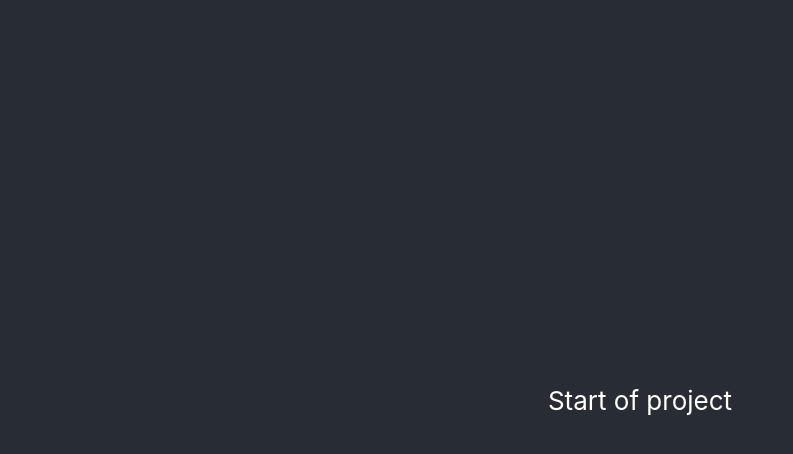
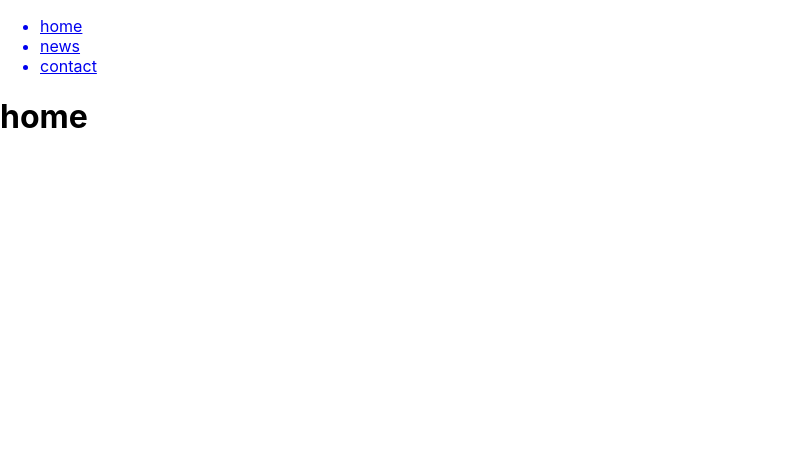
Before and after one commit to YonaMoreda/news-aggregator-project, a React (Create React App) app: page / in a window 1280 px wide. Shown: the top 454 px of the page, without its empty margins (0-793 px from the left). Built offline with nearby package versions, Linux system fonts and the light colour scheme.

Commit message:
basic routing for the news component using jsonplacceholder api

```diff
--- a/package.json
+++ b/package.json
@@ -10,6 +10,7 @@
     "gh-pages": "^3.1.0",
     "react": "^17.0.1",
     "react-dom": "^17.0.1",
+    "react-router-dom": "^5.2.0",
     "react-scripts": "4.0.1",
     "web-vitals": "^0.2.4"
   },
--- a/src/Components/App.js
+++ b/src/Components/App.js
@@ -1,12 +1,12 @@
-import logo from '../Resources/logo.svg';
-import '../Stylesheets/App.css';
+// import logo from "../Resources/logo.svg";
+// import "../Stylesheets/App.css";
 import React from "react";
-
+import { HomePage } from "./Home";
 function App() {
   return (
     <div className="App">
       <header className="App-header">
-                Start of project
+        <HomePage />
       </header>
     </div>
   );
--- /dev/null
+++ b/src/Components/Contact.jsx
@@ -0,0 +1,9 @@
+import React from "react";
+
+export default function Contact() {
+  return (
+    <div>
+      <h1>contact page</h1>
+    </div>
+  );
+}
--- /dev/null
+++ b/src/Components/Home.jsx
@@ -0,0 +1,27 @@
+import React from "react";
+import Navigation from "./Navigation";
+import Contact from "./Contact";
+import News from "./News";
+import { BrowserRouter as Router, Route } from "react-router-dom";
+import NewsDetail from "./NewsDetail";
+const Home = () => {
+  return (
+    <>
+      <h1>home</h1>
+    </>
+  );
+};
+
+export const HomePage = () => {
+  return (
+    <>
+      <Router>
+        <Navigation />
+        <Route exact path="/" component={Home} />
+        <Route exact path="/news" component={News} />
+        <Route exact path="/contact" component={Contact} />
+        <Route path="/news/:id" component={NewsDetail} />
+      </Router>
+    </>
+  );
+};
--- /dev/null
+++ b/src/Components/Navigation.jsx
@@ -0,0 +1,21 @@
+import React from "react";
+import { Link } from "react-router-dom";
+
+const Navigation = () => {
+  return (
+    <>
+      <ul>
+        <Link to="/">
+          <li>home</li>
+        </Link>
+        <Link to="/news">
+          <li>news</li>
+        </Link>
+        <Link to="/contact">
+          <li>contact</li>
+        </Link>
+      </ul>
+    </>
+  );
+};
+export default Navigation;
--- /dev/null
+++ b/src/Components/News.jsx
@@ -0,0 +1,25 @@
+import React, { useState, useEffect } from "react";
+import { Link } from "react-router-dom";
+function News() {
+  useEffect(() => {
+    fetchNews();
+  }, []);
+  const [items, setItems] = useState([]);
+  const fetchNews = async () => {
+    const data = await fetch("https://jsonplaceholder.typicode.com/posts");
+    const items = await data.json();
+    setItems(items);
+  };
+  return (
+    <>
+      {items.map((data) => {
+        return (
+          <h5 key={data.id}>
+            <Link to={`/news/${data.id}`}>{data.title}</Link>
+          </h5>
+        );
+      })}
+    </>
+  );
+}
+export default News;
--- /dev/null
+++ b/src/Components/NewsDetail.jsx
@@ -0,0 +1,23 @@
+import React, { useState, useEffect } from "react";
+
+function NewsDetail({ match }) {
+  useEffect(() => {
+    fetchDetail();
+  });
+  const [item, setItem] = useState([]);
+
+  const fetchDetail = async () => {
+    const fetchNews = await fetch(
+      `https://jsonplaceholder.typicode.com/posts/${match.params.id}`
+    );
+    const item = await fetchNews.json();
+    setItem(item);
+  };
+  return (
+    <>
+      <h1>{item.title}</h1>
+      <h1>{item.body}</h1>
+    </>
+  );
+}
+export default NewsDetail;
```
Also changed, not shown: 2 other files (tests, documents, lock files or other folders). Lines whose indentation alone changed are shown as unchanged.
